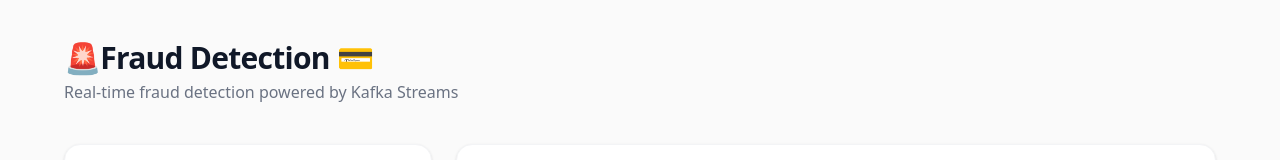
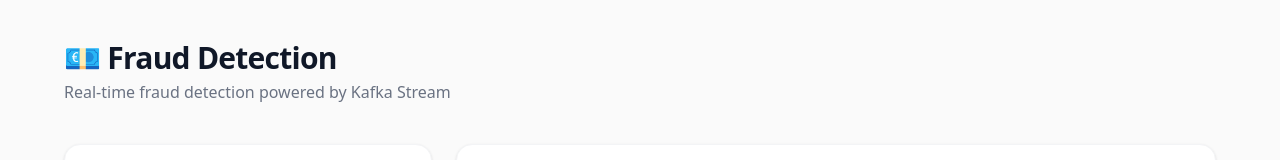
Before and after one commit to Me-Jitesh/fraud-analyzr-ui, a React (Vite) app: page / in a window 1280 px wide. Shown: the top 160 px of the page. Built offline with nearby package versions, Linux system fonts and the light colour scheme; no server answers.

Commit message:
Header Minimalized

```diff
--- a/src/components/Header.jsx
+++ b/src/components/Header.jsx
@@ -1,11 +1,11 @@
 export default function Header() {
   return (
     <div className="space-y-1">
-      <h1 className="text-3xl font-semibold tracking-tight">
-        🚨Fraud Detection 💳
+      <h1 className="text-3xl font-bold tracking-tight">
+        💶 Fraud Detection
       </h1>
       <p className="text-gray-500">
-        Real-time fraud detection powered by Kafka Streams
+        Real-time fraud detection powered by Kafka Stream
       </p>
     </div>
   );
```
